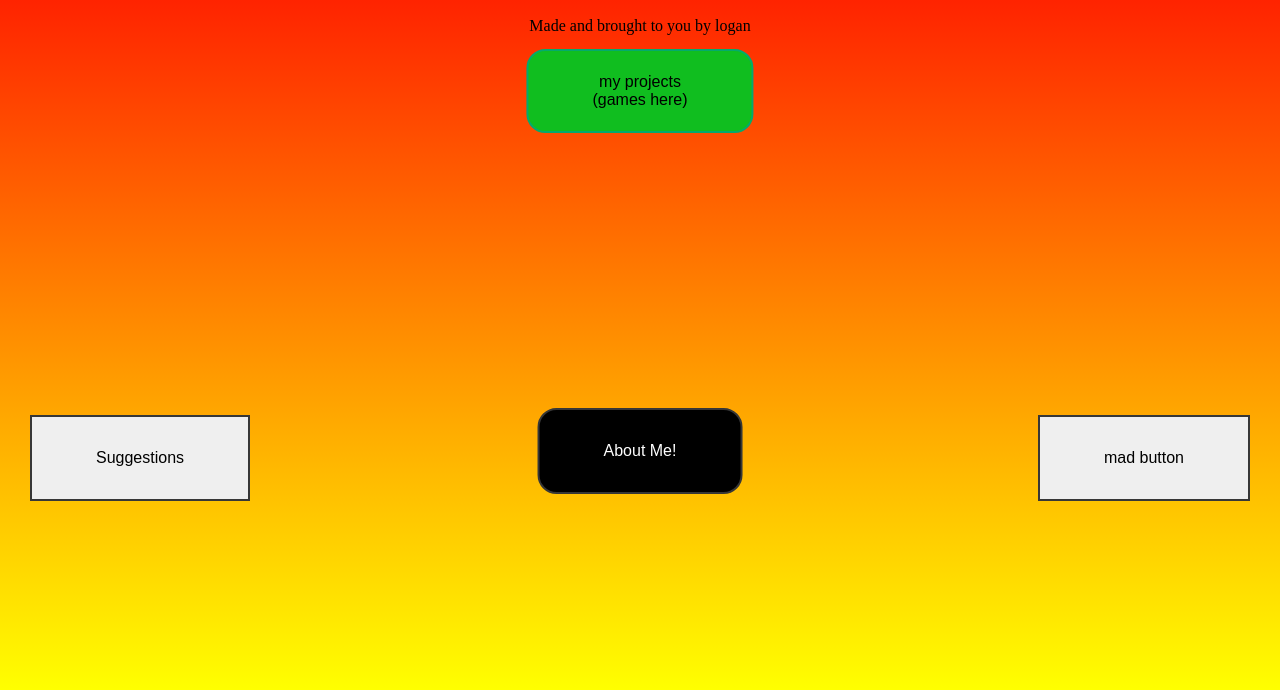
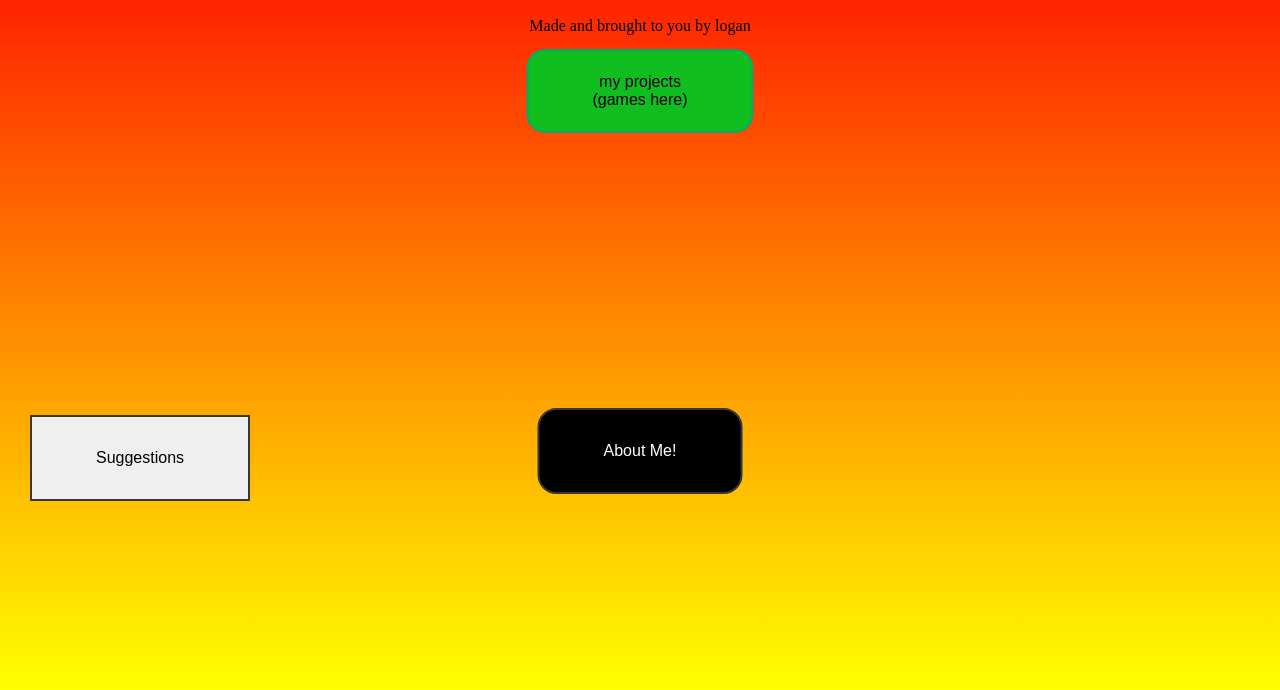
Before and after one commit to true-king-al/true-king-al.github.io, a website: page index.html in a window 1280 px wide. Shown: the part 110-800 px from the top of the page. Drawn offline with Linux system fonts and the light colour scheme; no server answers.

Commit message:
Update index.html

```diff
--- a/index.html
+++ b/index.html
@@ -145,11 +145,6 @@ body {
             <button class="button button2">Suggestions</button>
         </a>
     </div>
-    <div class="bottom-right">
-        <a href="peopleMenu.html">
-            <button class="button button2">mad button</button>
-        </a>
-    </div>
 </div>
 
 <!-- Firebase SDK -->
```
